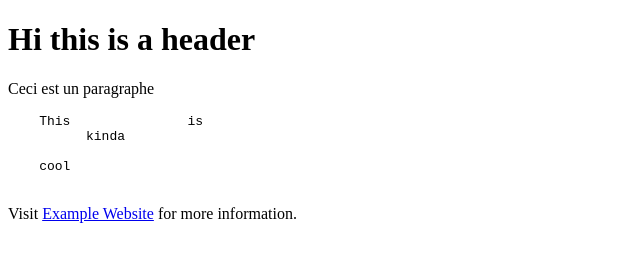
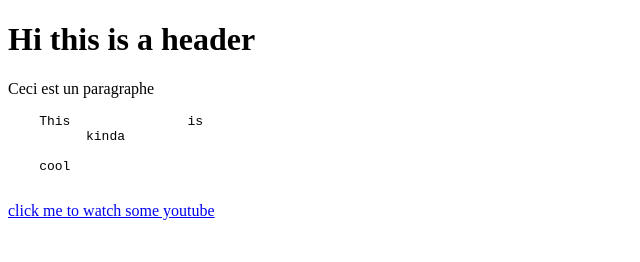
Before and after one commit to lukaassaff/Week1-Inclass-sketch, a plain HTML site: page index.html in a window 1280 px wide. Shown: the whole page, without its empty margins (0-640 px from the left). Drawn offline with Linux system fonts and the light colour scheme.

Commit message:
Update index.html

```diff
--- a/index.html
+++ b/index.html
@@ -17,6 +17,6 @@
     cool
   </pre>
 
-    <p>Visit <a href="https://www.example.com" target="_blank">Example Website</a> for more information.</p>
+   <a href="https://www.youtube.com/">click me to watch some youtube</a>
 </body>
 </html>
```
